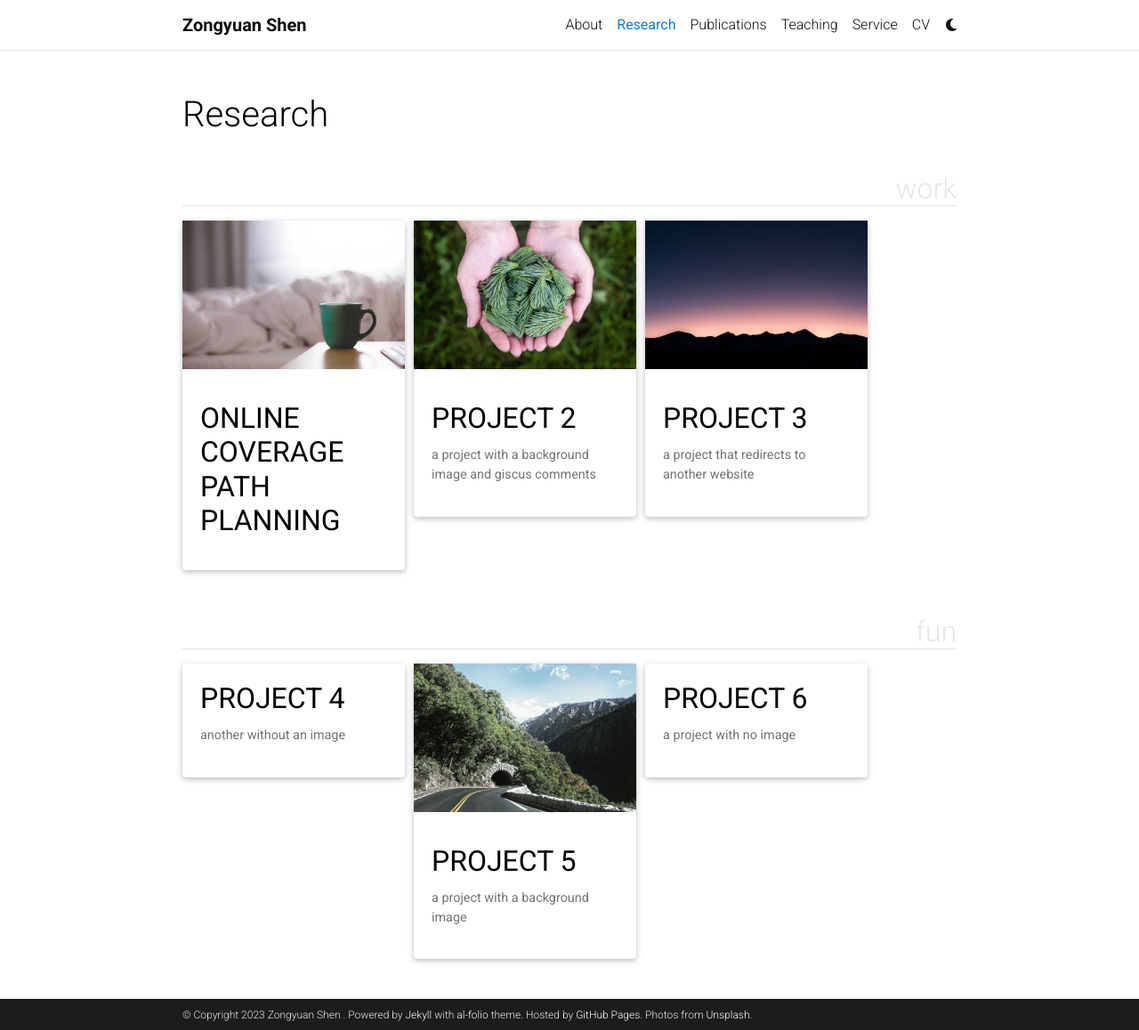
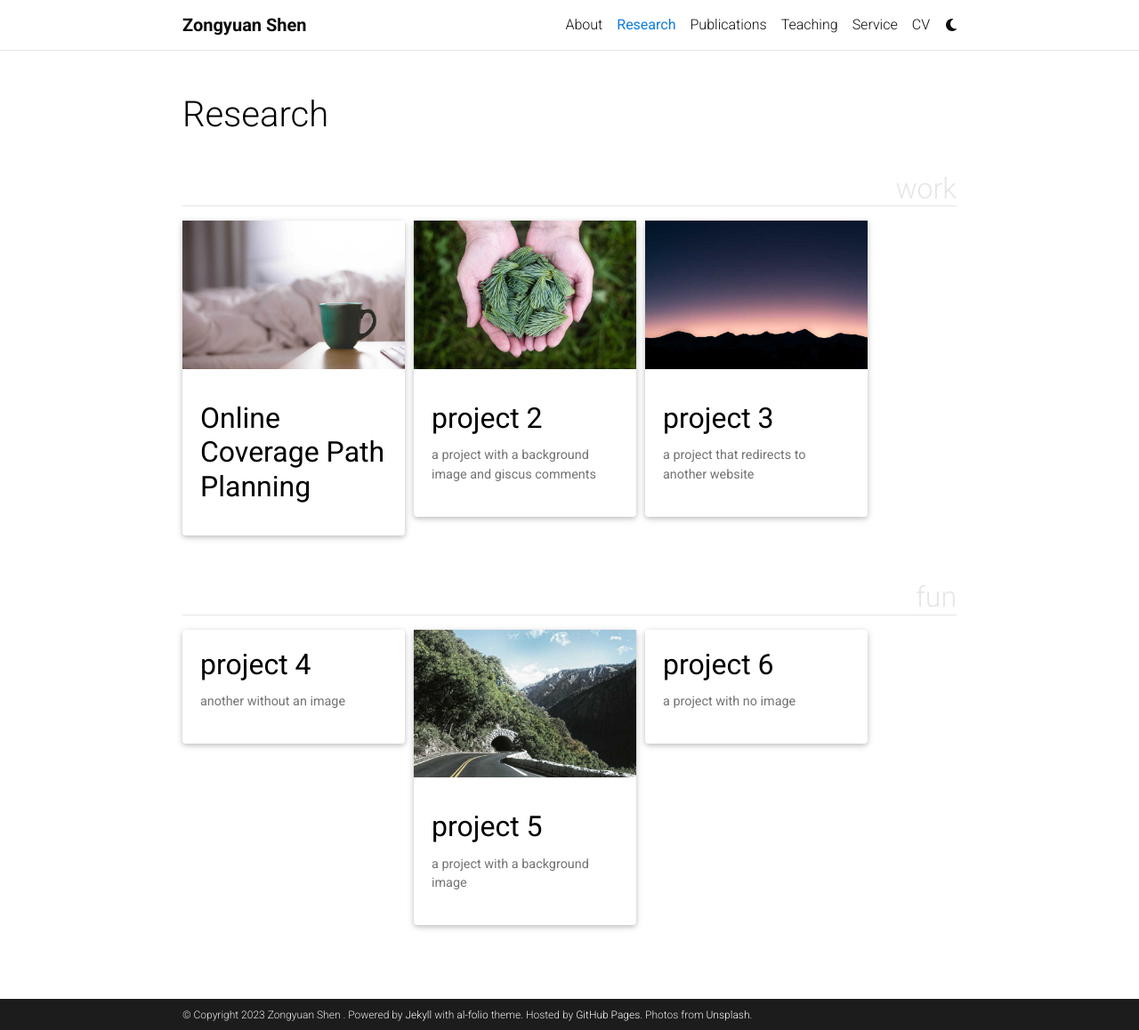
Before and after one commit to ZongyuanShen/ZongyuanShen.github.io, a Jekyll site: the page built from _pages/projects.md, in a window 1280 px wide and 1158 px high. Shown: the whole window at 89% size. Built offline with Jekyll 4.4.1, drawn with Linux system fonts in a browser that asks for light colours; full-size pictures stand in for the smaller copies a plugin makes; comment, search, counter and statistics services are not loaded; a style sheet for code colours, icons or effects is not loaded.

Commit message:
Update projects.html

```diff
--- a/_includes/projects.html
+++ b/_includes/projects.html
@@ -13,7 +13,7 @@
           alt="project thumbnail" -%}
         {%- endif %}
         <div class="card-body">
-          <h2 class="card-title text-uppercase">{{ project.title }}</h2>
+          <h2 class="card-title">{{ project.title }}</h2>
           <p class="card-text">{{ project.description }}</p>
           <div class="row ml-1 mr-1 p-0">
             {%- if project.github -%}
```
